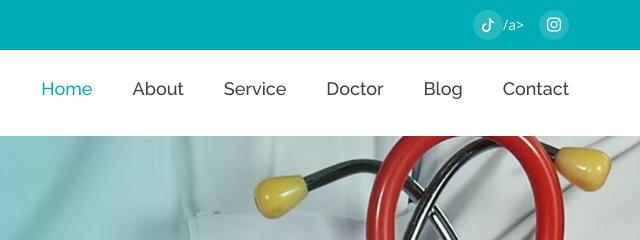
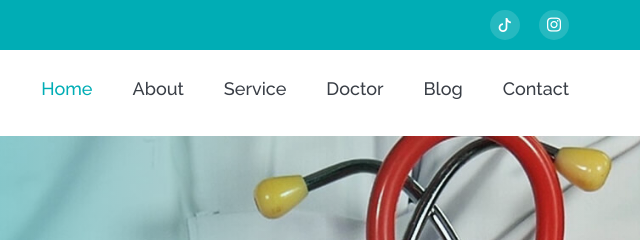
Before and after one commit to harisfariyano/telurasinku.github.io, a plain HTML site: page index.html in a window 1280 px wide. Shown: the top 240 px of the page, 640-1280 px from the left. Drawn offline with nearby package versions, Linux system fonts and the light colour scheme.

Commit message:
home
home

```diff
--- a/index.html
+++ b/index.html
@@ -60,7 +60,7 @@
 						<div class="col-md-4">
 							<div class="header-top-right d-none d-md-block">
 								<ul>
-									<li><a href="#"><i class="bi bi-tiktok"></i>/a></li>
+									<li><a href="#"><i class="bi bi-tiktok"></i></a></li>
 									<li><a href="#"><i class="lni lni-instagram-original"></i></a></li>
 								</ul>
 							</div>
```
